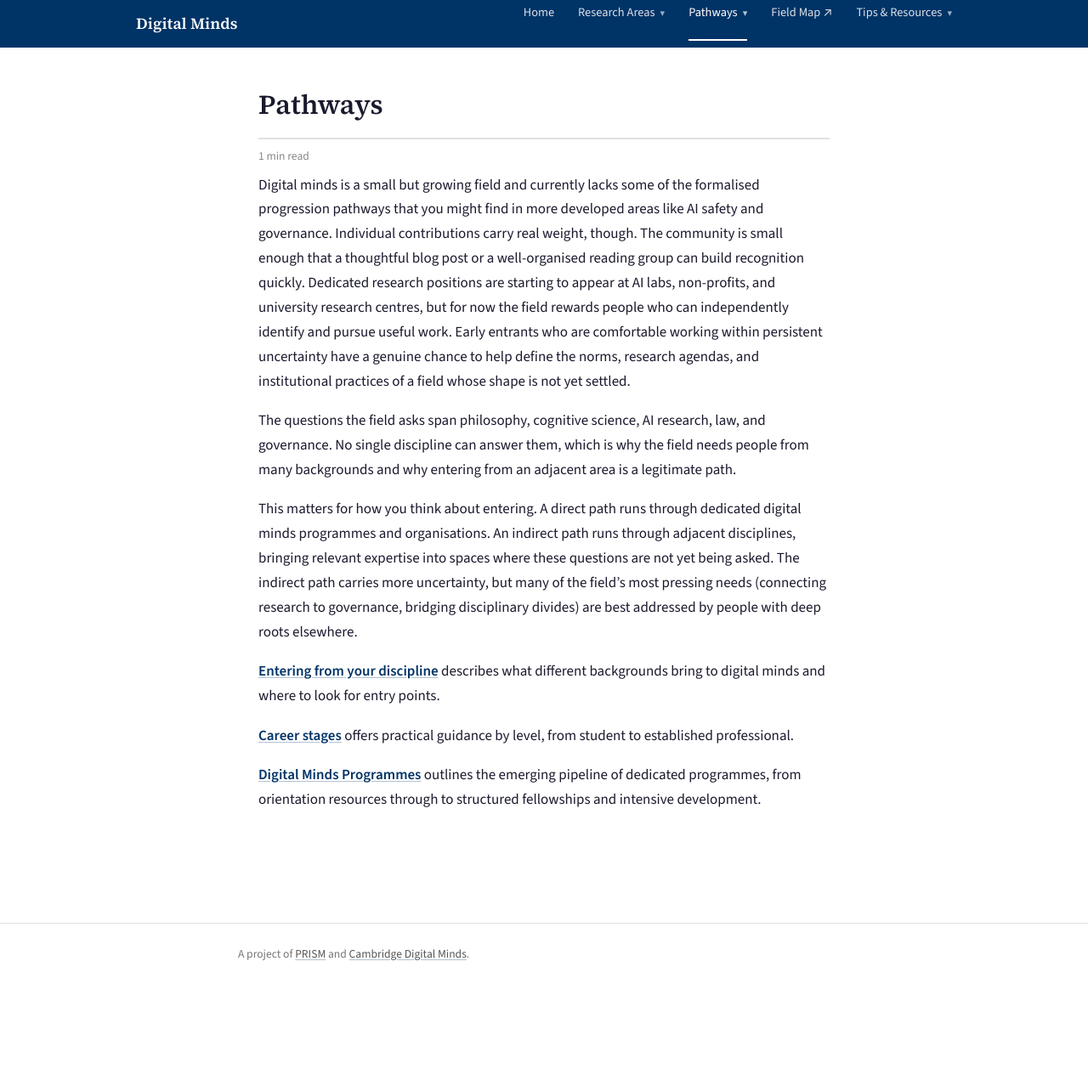
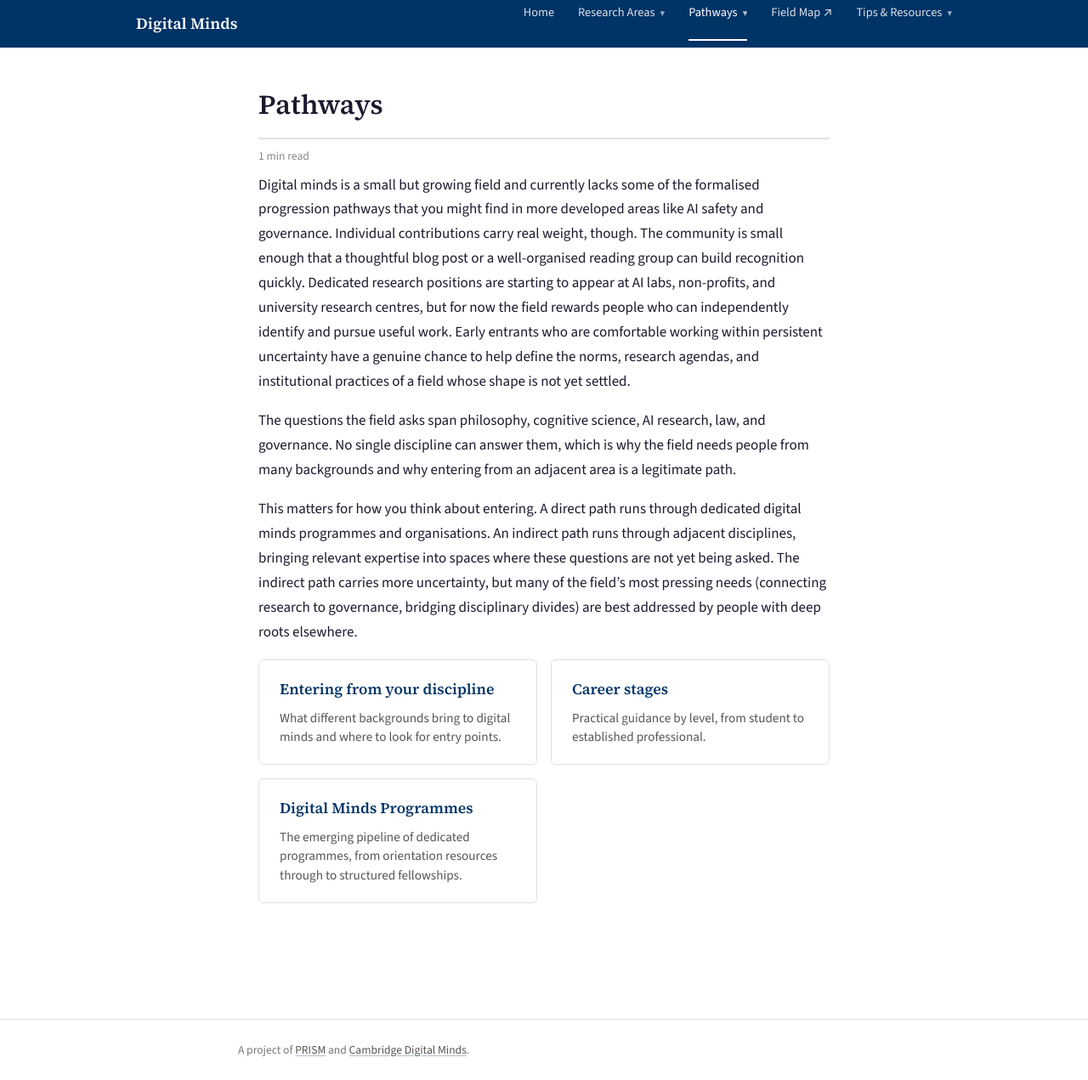
Before and after one commit to Mitchel-Alexander/getting-started-digital-minds, a Jekyll site: the page built from pathways.md, in a window 1280 px wide. Shown: the whole page at 85% size. Built offline with Jekyll 4.4.1, drawn with Linux system fonts in a browser that asks for light colours; before the commit the page ends 1158 px from its top, so only the background shows below that.

Commit message:
Replace Pathways text links with card grid matching homepage style
Co-Authored-By: Claude Opus 4.6 <noreply@anthropic.com>

```diff
--- a/pathways.md
+++ b/pathways.md
@@ -11,8 +11,17 @@ The questions the field asks span philosophy, cognitive science, AI research, la
 
 This matters for how you think about entering. A direct path runs through dedicated digital minds programmes and organisations. An indirect path runs through adjacent disciplines, bringing relevant expertise into spaces where these questions are not yet being asked. The indirect path carries more uncertainty, but many of the field's most pressing needs (connecting research to governance, bridging disciplinary divides) are best addressed by people with deep roots elsewhere.
 
-**[Entering from your discipline](/pathways/disciplines/)** describes what different backgrounds bring to digital minds and where to look for entry points.
-
-**[Career stages](/pathways/career-stages/)** offers practical guidance by level, from student to established professional.
-
-**[Digital Minds Programmes](/pathways/programmes/)** outlines the emerging pipeline of dedicated programmes, from orientation resources through to structured fellowships and intensive development.
+<div class="card-grid" markdown="0">
+  <a href="/getting-started-digital-minds/pathways/disciplines/" class="card section-card">
+    <h3>Entering from your discipline</h3>
+    <p>What different backgrounds bring to digital minds and where to look for entry points.</p>
+  </a>
+  <a href="/getting-started-digital-minds/pathways/career-stages/" class="card section-card">
+    <h3>Career stages</h3>
+    <p>Practical guidance by level, from student to established professional.</p>
+  </a>
+  <a href="/getting-started-digital-minds/pathways/programmes/" class="card section-card">
+    <h3>Digital Minds Programmes</h3>
+    <p>The emerging pipeline of dedicated programmes, from orientation resources through to structured fellowships.</p>
+  </a>
+</div>
```
